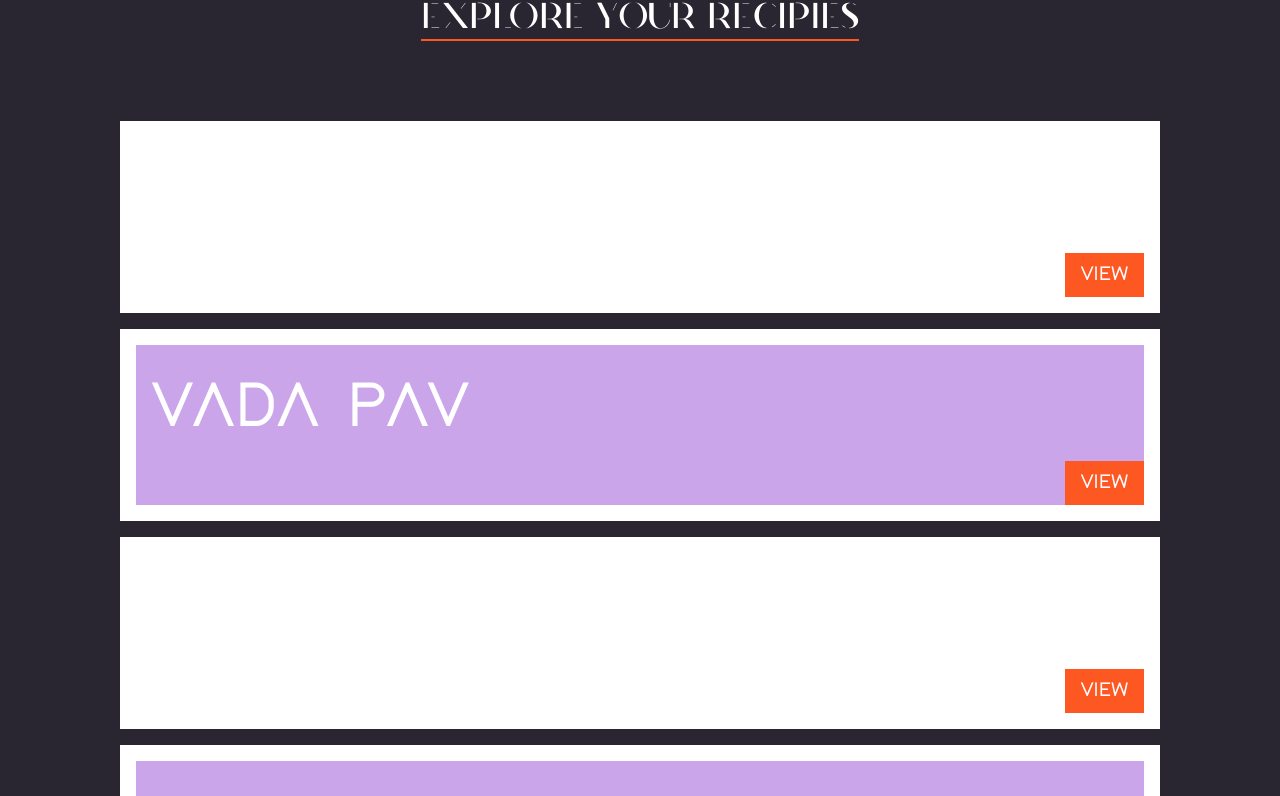
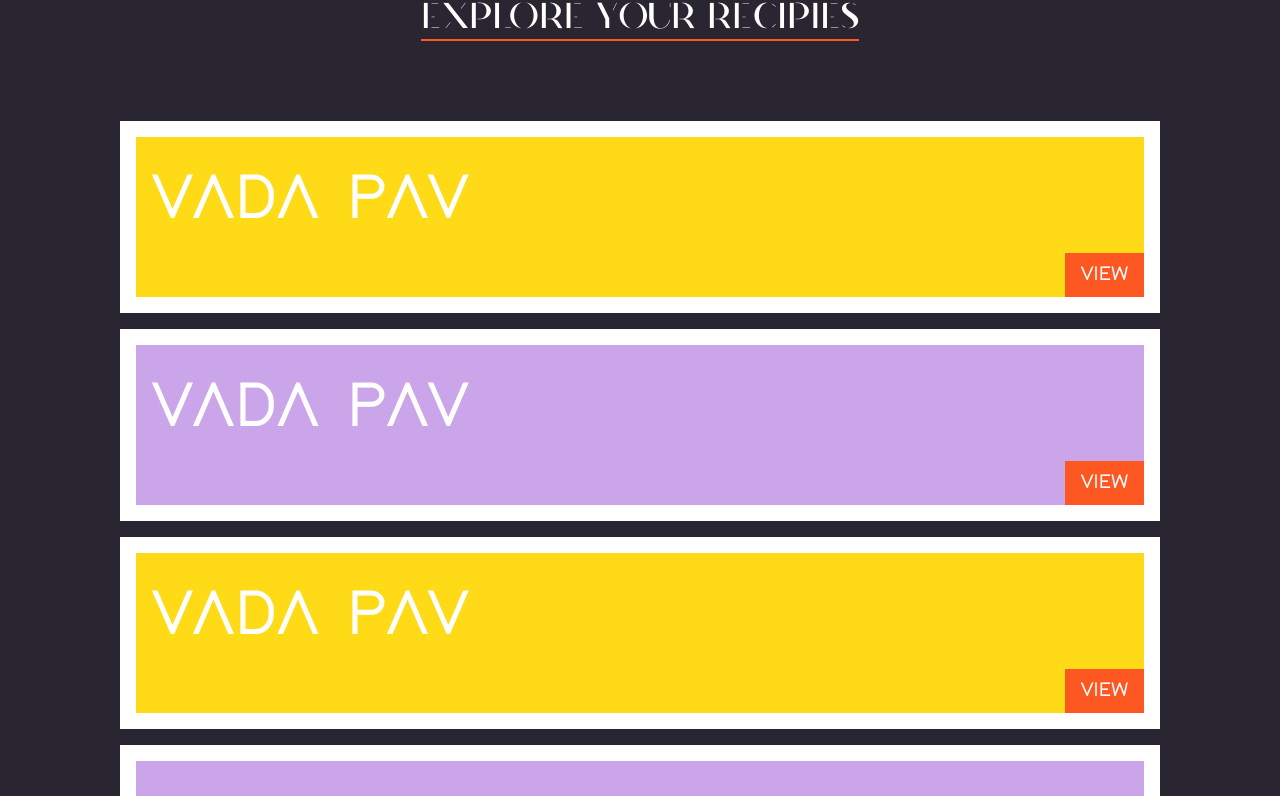
Before and after one commit to lawlesx/chef-curry, a Next.js app: page / in a window 1280 px wide. Shown: the part 797-1593 px from the top of the page. Built offline with nearby package versions, Linux system fonts and the light colour scheme.

Commit message:
Push card color fixes

```diff
--- a/components/Cards.jsx
+++ b/components/Cards.jsx
@@ -2,13 +2,17 @@ import React from 'react'
 import Link from 'next/link'
 import { motion } from 'framer-motion'
 
-const Cards = ({ title, href, color }) => {
+const Cards = ({ title, href, index }) => {
   return (
     <motion.div
       whileHover={{ scale: 1.01, backgroundColor: '#F876E3' }}
       className="w-full h-48 grid place-items-center bg-white p-4"
     >
-      <div className={`w-full bg-${color} relative h-full p-4`}>
+      <div
+        className={`w-full ${
+          index % 2 ? 'bg-tpurple' : 'bg-cyellow'
+        } relative h-full p-4`}
+      >
         <h2 className="text-[4rem] text-white truncate w-3/5 font-bold uppercase">
           {title}
         </h2>
--- a/pages/index.js
+++ b/pages/index.js
@@ -41,7 +41,7 @@ export default function Home() {
               title="Vada Pav"
               //TODO: Change to dynamic [id]
               href="/vadapav"
-              color={i % 2 == 0 ? 'cyellow' : 'tpurple'}
+              index={i}
               key={i}
             />
           ))}
```
